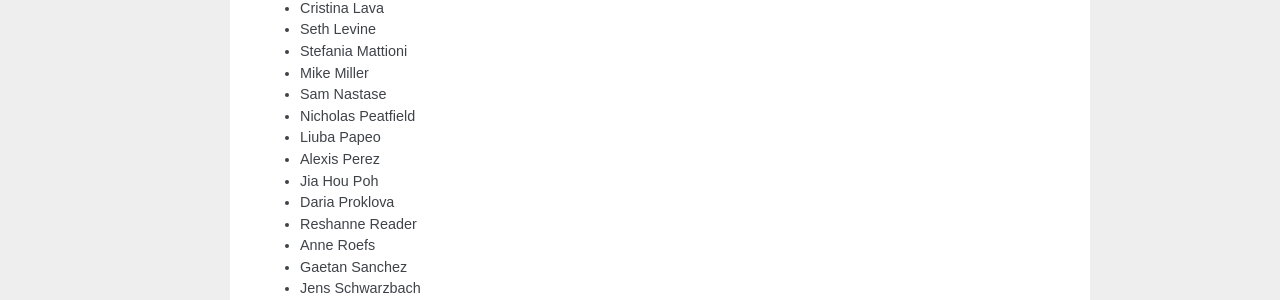
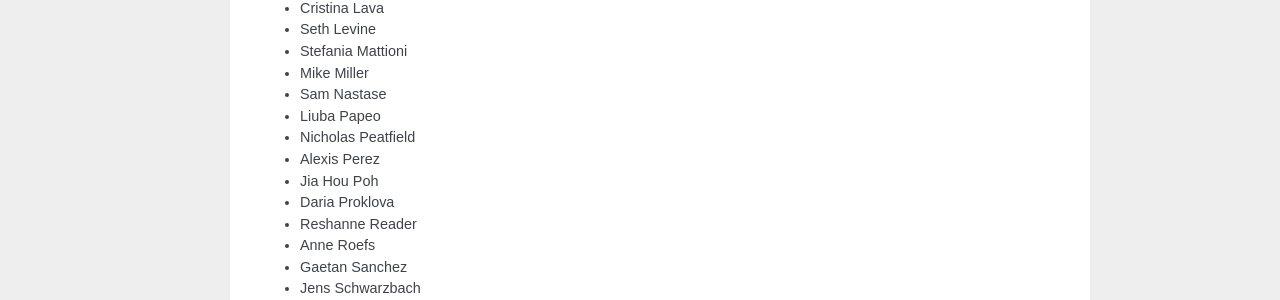
Before and after one commit to CoSMoMVPA/CoSMoMVPA, a Sphinx documentation site: the page built from doc/source/thanks.rst, in a window 1280 px wide. Shown: the part 989-1289 px from the top of the page. Built offline with Sphinx 7.4.7, drawn with Linux system fonts in a browser that asks for light colours; pages that are not in the unit, such as notebooks, are missing from menus; cross-references to code outside the pages are shown as plain code.

```diff
--- a/doc/source/thanks.rst
+++ b/doc/source/thanks.rst
@@ -47,8 +47,8 @@ The following people have provided valuable suggestions, advice, support, or cod
 + Stefania Mattioni
 + Mike Miller
 + Sam Nastase
++ Liuba Papeo
 + Nicholas Peatfield
-+ Liuba Papeo
 + Alexis Perez
 + Jia Hou Poh
 + Daria Proklova
```
